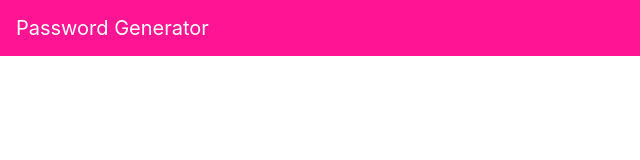
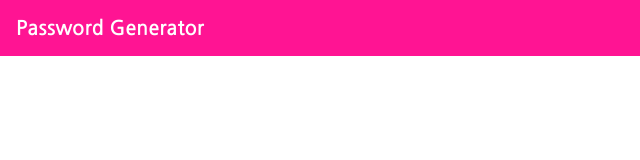
Before and after one commit to carolinelstrickland/password-generator, a plain HTML site: page index.html in a window 1280 px wide. Shown: the full height of the page, 0-640 px from the left. Drawn offline with nearby package versions, Linux system fonts and the light colour scheme.

Commit message:
include google fonts link

```diff
--- a/index.html
+++ b/index.html
@@ -7,13 +7,14 @@
 
     <link rel="stylesheet" href="https://stackpath.bootstrapcdn.com/bootstrap/4.5.0/css/bootstrap.min.css" integrity="sha384-9aIt2nRpC12Uk9gS9baDl411NQApFmC26EwAOH8WgZl5MYYxFfc+NcPb1dKGj7Sk" crossorigin="anonymous">
     <link rel="stylesheet" href="styles.css">
+    <link href="https://fonts.googleapis.com/css2?family=Nanum+Gothic:wght@700&display=swap" rel="stylesheet">
     <script src="script.js"></script>
 
 
 </head>
 <body>
 
-    <nav class="navbar navbar-dark" style="background-color: deeppink;">
+    <nav class="navbar navbar-dark" style="background-color: deeppink; font-family:'Nanum Gothic', sans-serif;";>
         <a class="navbar-brand" href="#">Password Generator</a>
     </nav>
 
```
